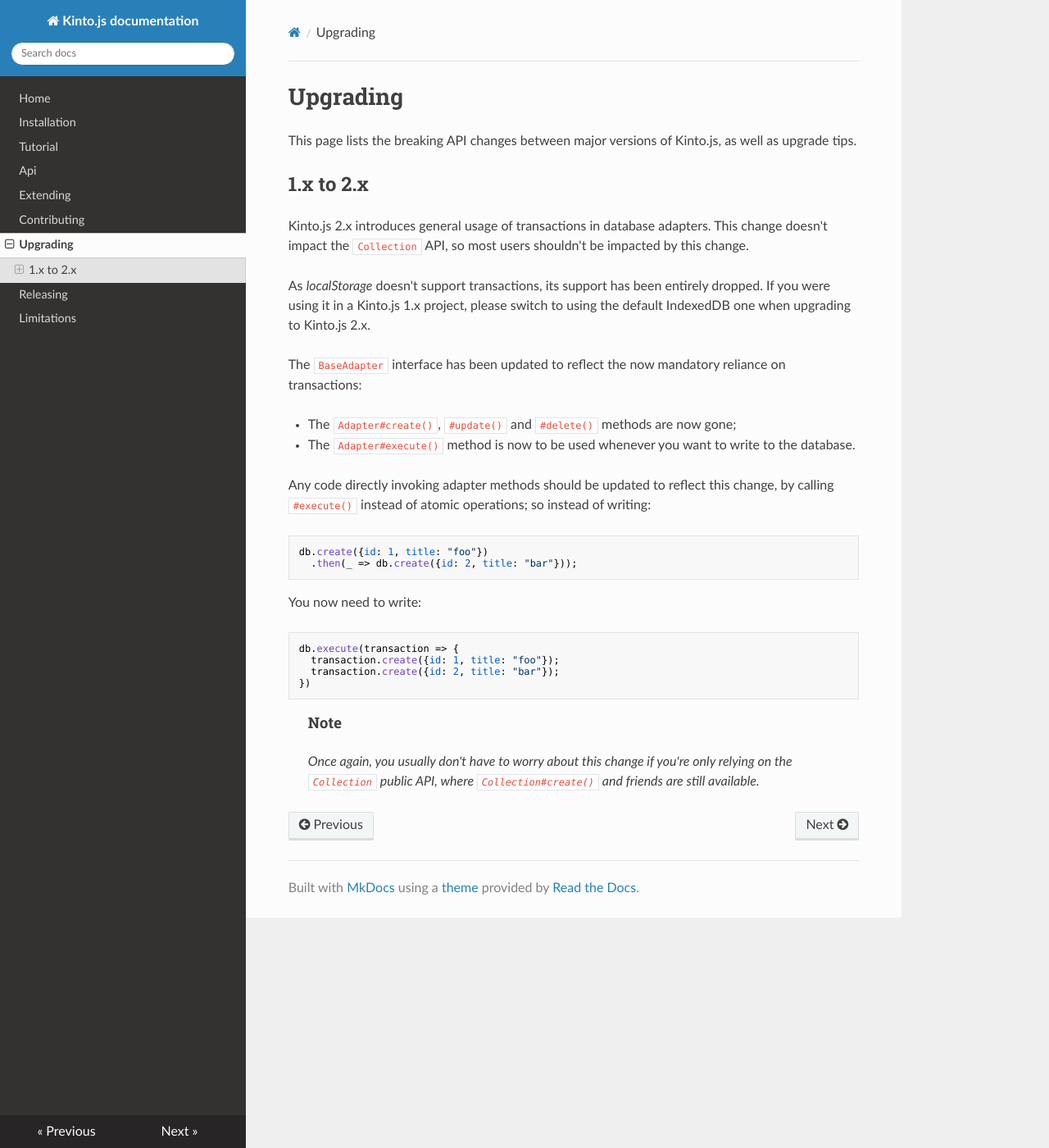
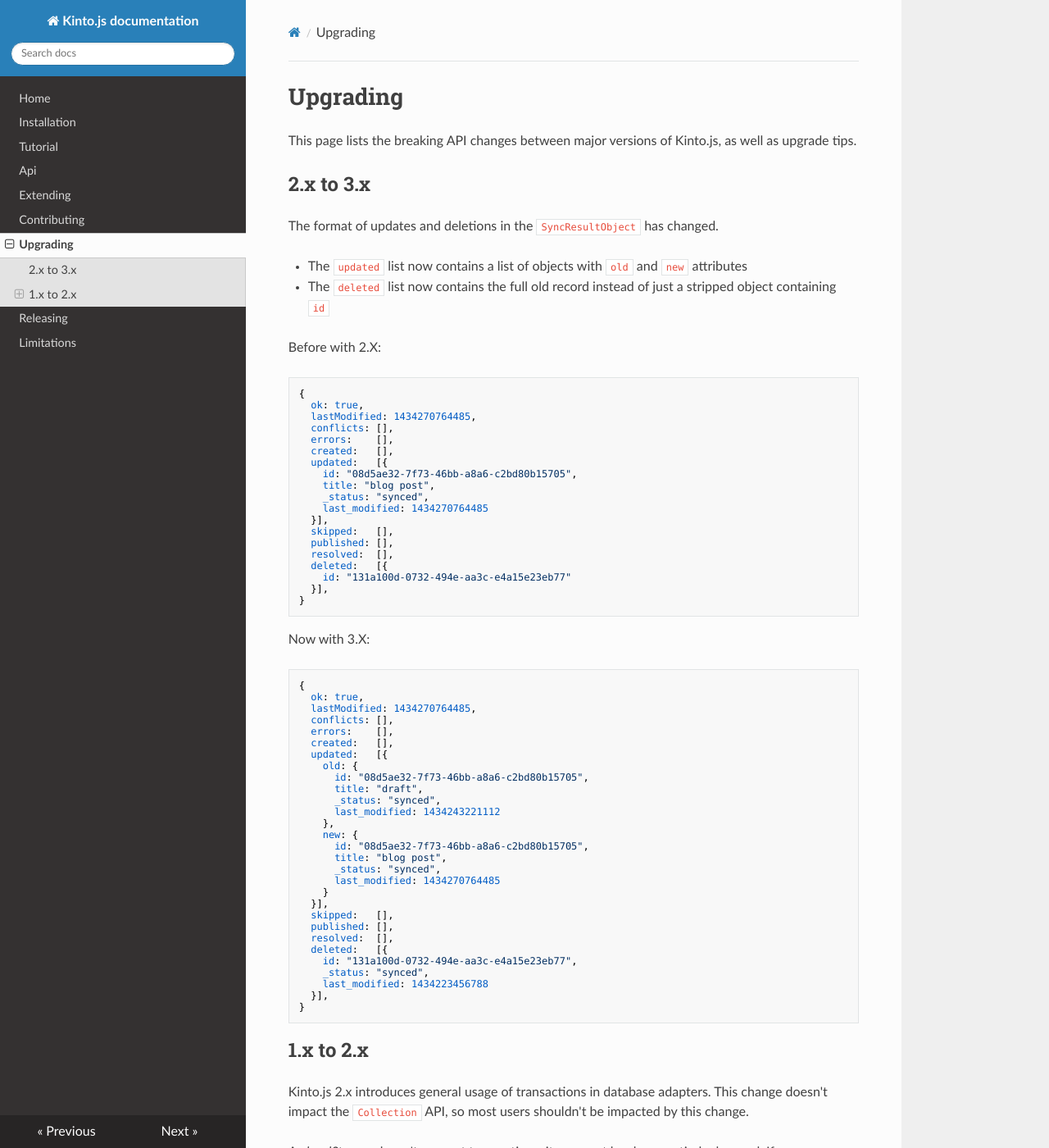
Before and after one commit to Kinto/kinto.js, an MkDocs documentation site: the page built from docs/upgrading.md, in a window 1280 px wide and 1400 px high. Shown: the whole window at 82% size. Built offline with MkDocs 1.6.1, drawn with Linux system fonts in a browser that asks for light colours; nearby versions of some CDN libraries; old or Windows-style settings are respelled for this version of MkDocs.

Commit message:
Provide old version of update record in sync result
This revamps @Sayli-Karnik work in #389.

The changes brought with this PR introduce an API breaking change:

* The ``updated`` list now contains a list of mappings with ``old`` and ``new``
  instead of the remote version of the records
* The ``deleted`` list now contains the full old record instead of just a stripped
  object with just ``id``

````diff
--- a/docs/upgrading.md
+++ b/docs/upgrading.md
@@ -1,6 +1,72 @@
 # Upgrading
 
 This page lists the breaking API changes between major versions of Kinto.js, as well as upgrade tips.
+
+## 2.x to 3.x
+
+The format of updates and deletions in the `SyncResultObject` has changed.
+
+* The ``updated`` list now contains a list of objects with ``old`` and ``new`` attributes
+* The ``deleted`` list now contains the full old record instead of just a stripped object containing ``id``
+
+Before with 2.X:
+
+```js
+{
+  ok: true,
+  lastModified: 1434270764485,
+  conflicts: [],
+  errors:    [],
+  created:   [],
+  updated:   [{
+    id: "08d5ae32-7f73-46bb-a8a6-c2bd80b15705",
+    title: "blog post",
+    _status: "synced",
+    last_modified: 1434270764485
+  }],
+  skipped:   [],
+  published: [],
+  resolved:  [],
+  deleted:   [{
+    id: "131a100d-0732-494e-aa3c-e4a15e23eb77"
+  }],
+}
+```
+
+Now with 3.X:
+
+```js
+{
+  ok: true,
+  lastModified: 1434270764485,
+  conflicts: [],
+  errors:    [],
+  created:   [],
+  updated:   [{
+    old: {
+      id: "08d5ae32-7f73-46bb-a8a6-c2bd80b15705",
+      title: "draft",
+      _status: "synced",
+      last_modified: 1434243221112
+    },
+    new: {
+      id: "08d5ae32-7f73-46bb-a8a6-c2bd80b15705",
+      title: "blog post",
+      _status: "synced",
+      last_modified: 1434270764485
+    }
+  }],
+  skipped:   [],
+  published: [],
+  resolved:  [],
+  deleted:   [{
+    id: "131a100d-0732-494e-aa3c-e4a15e23eb77",
+    _status: "synced",
+    last_modified: 1434223456788
+  }],
+}
+```
+
 
 ## 1.x to 2.x
 
````
Also changed, not shown: docs/api.md (+1 -1 lines), 2 other files.
